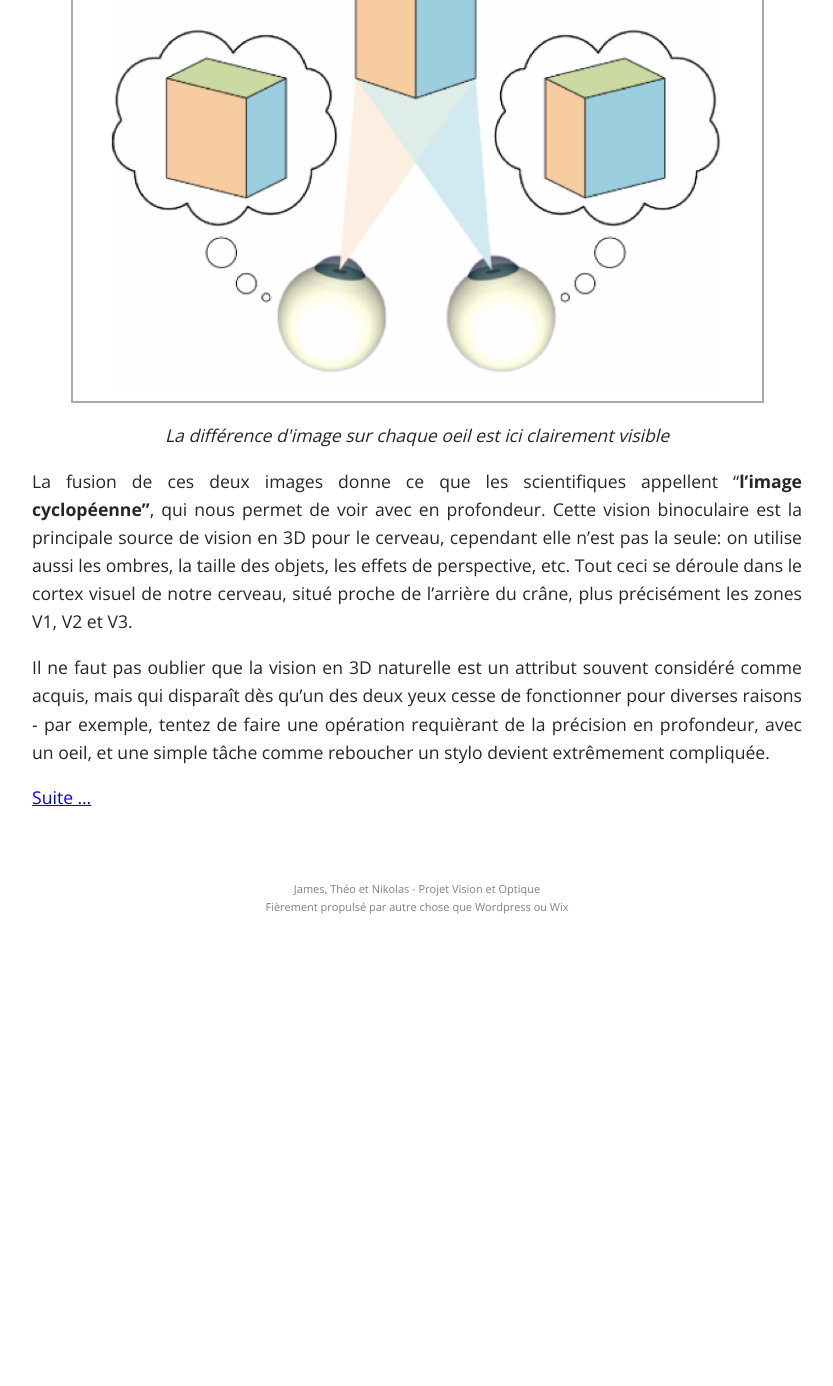
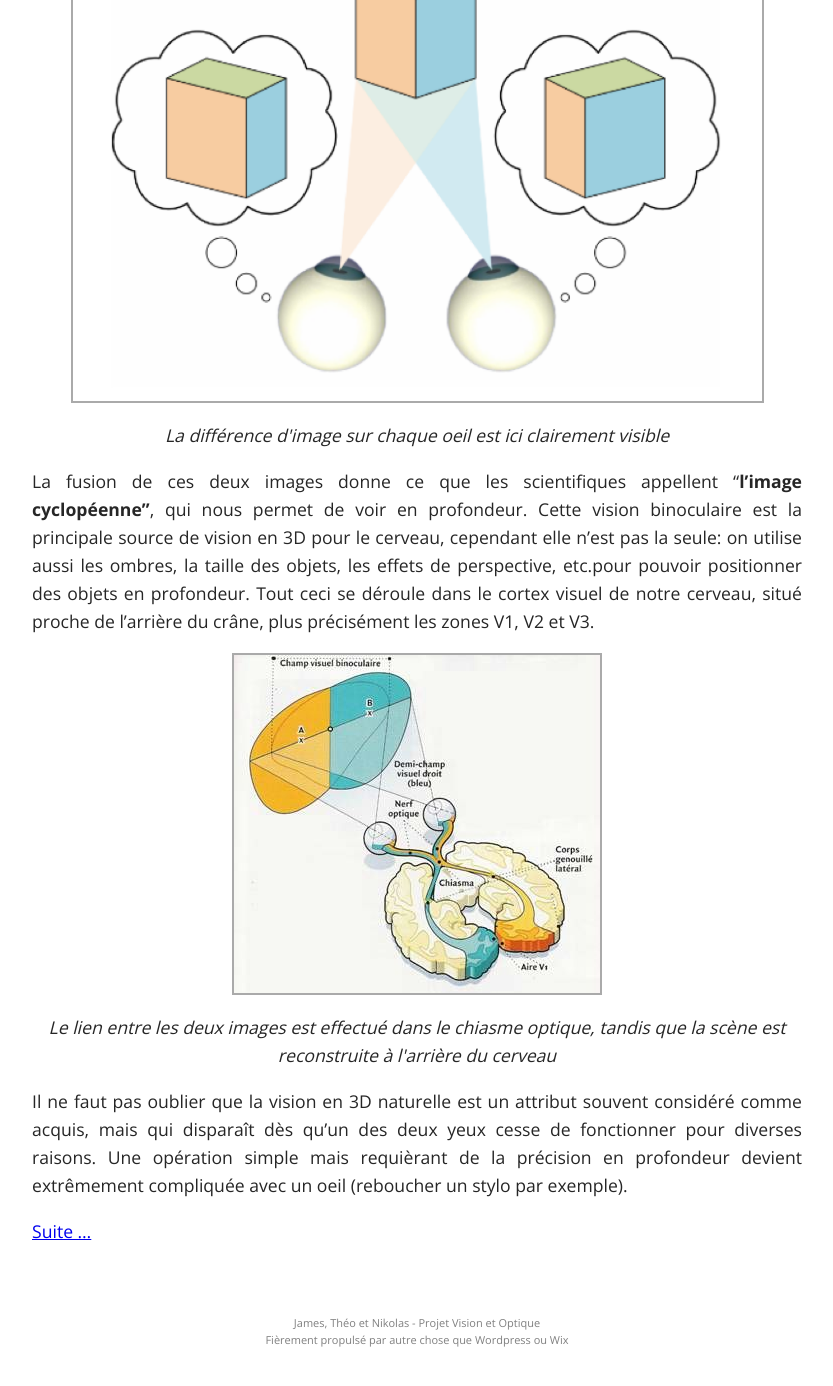
Before and after one commit to TrakJohnson/ProjetMichel, a Jekyll site: the page built from _pages/chap0.md, in a window 1280 px wide and 1400 px high, scrolled down 627 px. Shown: the top 1386 px of the window, without its empty margins (223-1056 px from the left). Built offline with Jekyll 4.4.1, drawn with Linux system fonts in a browser that asks for light colours; some web fonts are replaced; Markdown is read by kramdown in place of the engine named in the settings; before the commit the page ends 1593 px from its top, so only the background shows below that; some of the changed text lies outside the part shown.

Commit message:
A LOT of progress ! (almost finished)

```diff
--- a/_pages/chap0.md
+++ b/_pages/chap0.md
@@ -6,16 +6,19 @@ layout: default
 
 <div class="title-box">Chapitre 0 - Introduction</div>
 
-Un jour, Mr. Michel Moutry a la bonne idée de vouloir équiper son salon d'un home cinema 3D. Très débrouillard, il refuse de se plier au capitalisme et surtout de dépenser plusieurs milliers d'euros, et décide en conséquent de fabriquer sa propre télévision 3D.
+Un jour, M. Michel Moutry a la bonne idée de vouloir équiper son salon d'un home cinema 3D. Très débrouillard, il refuse de se plier au capitalisme et surtout de dépenser plusieurs milliers d'euros, et décide en conséquent de fabriquer sa propre télévision 3D.
 
 Avant de se lancer dans quoi que ce soit, Michel veut comprendre les bases et s'intéresse donc à comment le cerveau fait pour transformer une - ou plutôt deux - images en un univers 3D. La base de la perception de la profondeur, et donc de la 3D, est notre **vision binoculaire**. Lorsque nous observons un objet, deux images sont projetées sur nos rétines, chacune un peu décalée par rapport à l'autre, comme l'expliquait Charles Wheatstones qui dit en 1838 *"le cerveau voit une image en 3D grâce à l'association de deux images projetées sur nos deux rétines."*
 
 ![Vision Binoculaire](assets/img/vision-binoculaire.png)
 <div class="caption">La différence d'image sur chaque oeil est ici clairement visible</div>
 
-La fusion de ces deux images donne ce que les scientifiques appellent "**l’image cyclopéenne"**, qui nous permet de voir avec en profondeur. Cette vision binoculaire est la principale source de vision en 3D pour le cerveau, cependant elle n'est pas la seule: on utilise aussi les ombres, la taille des objets, les effets de perspective, etc. Tout ceci se déroule dans le cortex visuel de notre cerveau, situé proche de l’arrière du crâne, plus précisément les zones V1, V2 et V3.
+La fusion de ces deux images donne ce que les scientifiques appellent "**l’image cyclopéenne"**, qui nous permet de voir en profondeur. Cette vision binoculaire est la principale source de vision en 3D pour le cerveau, cependant elle n'est pas la seule: on utilise aussi les ombres, la taille des objets, les effets de perspective, etc.pour pouvoir positionner des objets en profondeur. Tout ceci se déroule dans le cortex visuel de notre cerveau, situé proche de l’arrière du crâne, plus précisément les zones V1, V2 et V3.
 
+![Cerveau](assets/img/cerveau.jpg)
 
-Il ne faut pas oublier que la vision en 3D naturelle est un attribut souvent considéré comme acquis, mais qui disparaît dès qu’un des deux yeux cesse de fonctionner pour diverses raisons - par exemple, tentez de faire une opération requièrant de la précision en profondeur, avec un oeil, et une simple tâche comme reboucher un stylo devient extrêmement compliquée.
+<div class="caption">Le lien entre les deux images est effectué dans le chiasme optique, tandis que la scène est reconstruite à l'arrière du cerveau</div>
+
+Il ne faut pas oublier que la vision en 3D naturelle est un attribut souvent considéré comme acquis, mais qui disparaît dès qu’un des deux yeux cesse de fonctionner pour diverses raisons. Une opération simple mais requièrant de la précision en profondeur devient extrêmement compliquée avec un oeil (reboucher un stylo par exemple).
 
 <a href="{{ '/chap1' | prepend: site.baseurl | prepend: site.url }}">Suite ...</a>
```
Also changed, not shown: _pages/chap1.md (+14 -7 lines), _pages/chap2.md (+17 -8 lines), _pages/chap3.md (+6 -2 lines), assets/img/cardboard.jpeg (added), assets/img/cerveau.jpg (added), assets/img/lunettes-anaglyphes.jpg (added), assets/img/polarisation-linéaire.jpeg (added).
